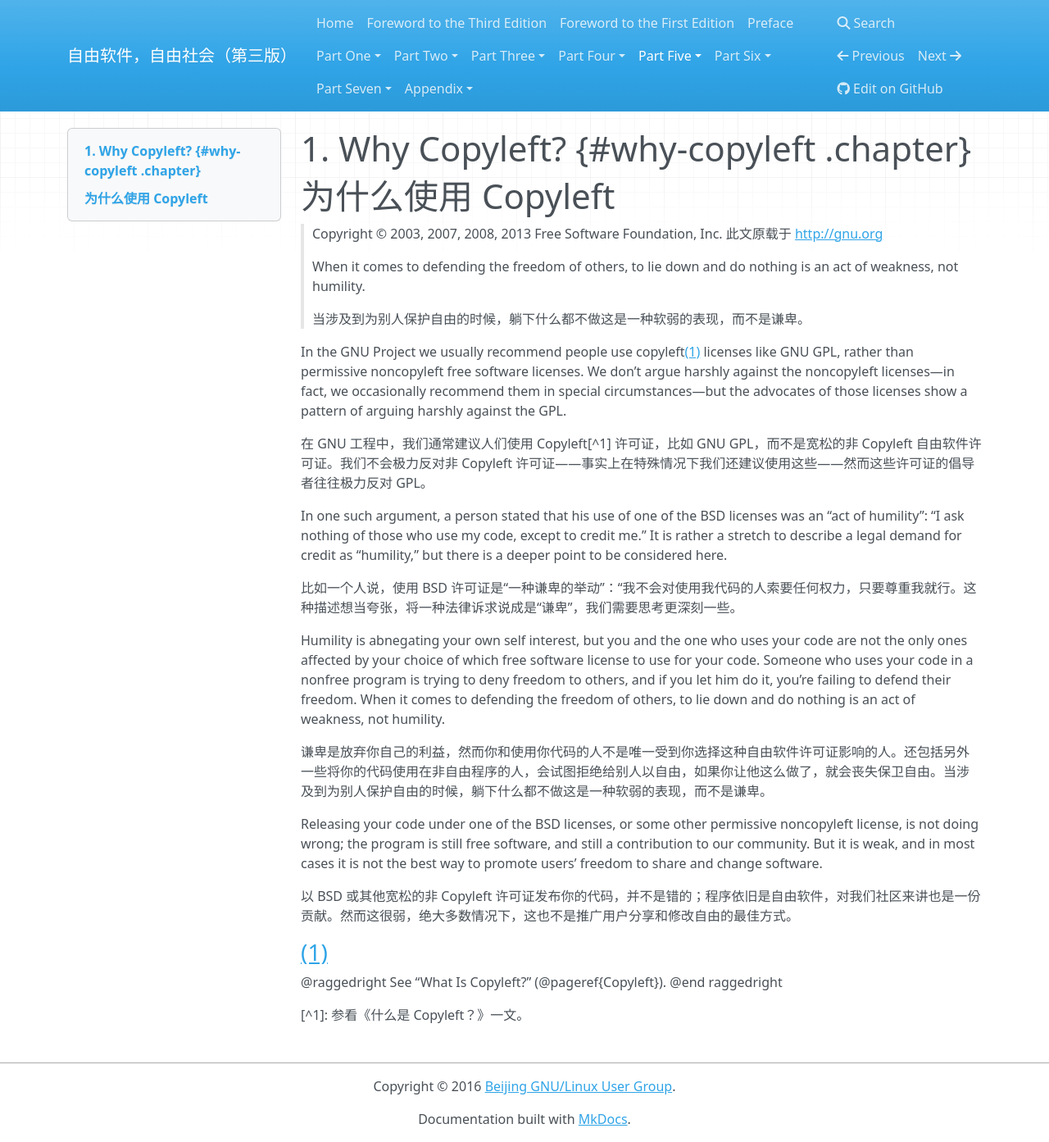
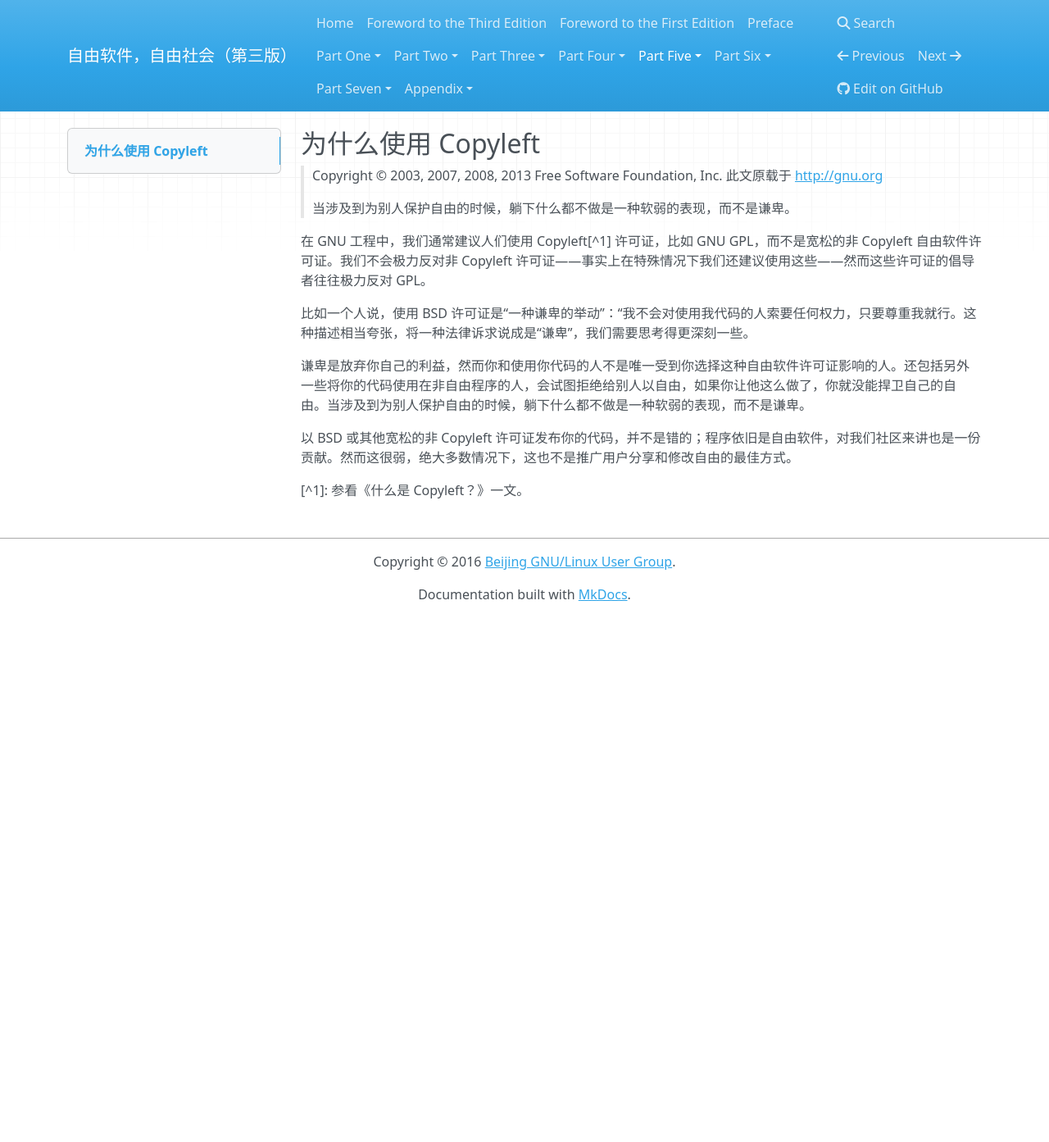
Before and after one commit to beijinglug/fsfs-zh, an MkDocs documentation site: the page built from docs/why-copyleft.md, in a window 1280 px wide and 1393 px high. Shown: the whole window at 82% size. Built offline with MkDocs 1.6.1, drawn with Linux system fonts in a browser that asks for light colours; nearby versions of some CDN libraries; old or Windows-style settings are respelled for this version of MkDocs.

Commit message:
proofreading why copyleft

```diff
--- a/docs/why-copyleft.md
+++ b/docs/why-copyleft.md
@@ -1,54 +1,15 @@
-1. Why Copyleft? {#why-copyleft .chapter}
-================
-
-为什么使用 Copyleft
-==========
+## 为什么使用 Copyleft
 
 > Copyright © 2003, 2007, 2008, 2013 Free Software Foundation, Inc. 此文原载于 <http://gnu.org>
 
-> When it comes to defending the freedom of others, to lie down and do
-> nothing is an act of weakness, not humility.
-
-> 当涉及到为别人保护自由的时候，躺下什么都不做这是一种软弱的表现，而不是谦卑。
-
-In the GNU Project we usually recommend people use copyleft[(1)](#FOOT1)
-licenses like GNU GPL, rather than permissive noncopyleft free software
-licenses. We don’t argue harshly against the noncopyleft licenses—in
-fact, we occasionally recommend them in special circumstances—but the
-advocates of those licenses show a pattern of arguing harshly against
-the GPL.
+> 当涉及到为别人保护自由的时候，躺下什么都不做是一种软弱的表现，而不是谦卑。
 
 在 GNU 工程中，我们通常建议人们使用 Copyleft[^1] 许可证，比如 GNU GPL，而不是宽松的非 Copyleft 自由软件许可证。我们不会极力反对非 Copyleft 许可证——事实上在特殊情况下我们还建议使用这些——然而这些许可证的倡导者往往极力反对 GPL。
 
-In one such argument, a person stated that his use of one of the BSD
-licenses was an “act of humility”: “I ask nothing of those who use my
-code, except to credit me.” It is rather a stretch to describe a legal
-demand for credit as “humility,” but there is a deeper point to be
-considered here.
+比如一个人说，使用 BSD 许可证是“一种谦卑的举动”：“我不会对使用我代码的人索要任何权力，只要尊重我就行。这种描述相当夸张，将一种法律诉求说成是“谦卑”，我们需要思考得更深刻一些。
 
-比如一个人说，使用 BSD 许可证是“一种谦卑的举动”：“我不会对使用我代码的人索要任何权力，只要尊重我就行。这种描述想当夸张，将一种法律诉求说成是“谦卑”，我们需要思考更深刻一些。
-
-Humility is abnegating your own self interest, but you and the one who
-uses your code are not the only ones affected by your choice of which
-free software license to use for your code. Someone who uses your code
-in a nonfree program is trying to deny freedom to others, and if you let
-him do it, you’re failing to defend their freedom. When it comes to
-defending the freedom of others, to lie down and do nothing is an act of
-weakness, not humility.
-
-谦卑是放弃你自己的利益，然而你和使用你代码的人不是唯一受到你选择这种自由软件许可证影响的人。还包括另外一些将你的代码使用在非自由程序的人，会试图拒绝给别人以自由，如果你让他这么做了，就会丧失保卫自由。当涉及到为别人保护自由的时候，躺下什么都不做这是一种软弱的表现，而不是谦卑。
-
-Releasing your code under one of the BSD licenses, or some other
-permissive noncopyleft license, is not doing wrong; the program is still
-free software, and still a contribution to our community. But it is
-weak, and in most cases it is not the best way to promote users’ freedom
-to share and change software.
+谦卑是放弃你自己的利益，然而你和使用你代码的人不是唯一受到你选择这种自由软件许可证影响的人。还包括另外一些将你的代码使用在非自由程序的人，会试图拒绝给别人以自由，如果你让他这么做了，你就没能捍卫自己的自由。当涉及到为别人保护自由的时候，躺下什么都不做是一种软弱的表现，而不是谦卑。
 
 以 BSD 或其他宽松的非 Copyleft 许可证发布你的代码，并不是错的；程序依旧是自由软件，对我们社区来讲也是一份贡献。然而这很弱，绝大多数情况下，这也不是推广用户分享和修改自由的最佳方式。
 
-### [(1)](#DOCF1)
-
-@raggedright See “What Is Copyleft?” (@pageref{Copyleft}). @end
-raggedright
-
 [^1]: 参看《什么是 Copyleft？》一文。
```
